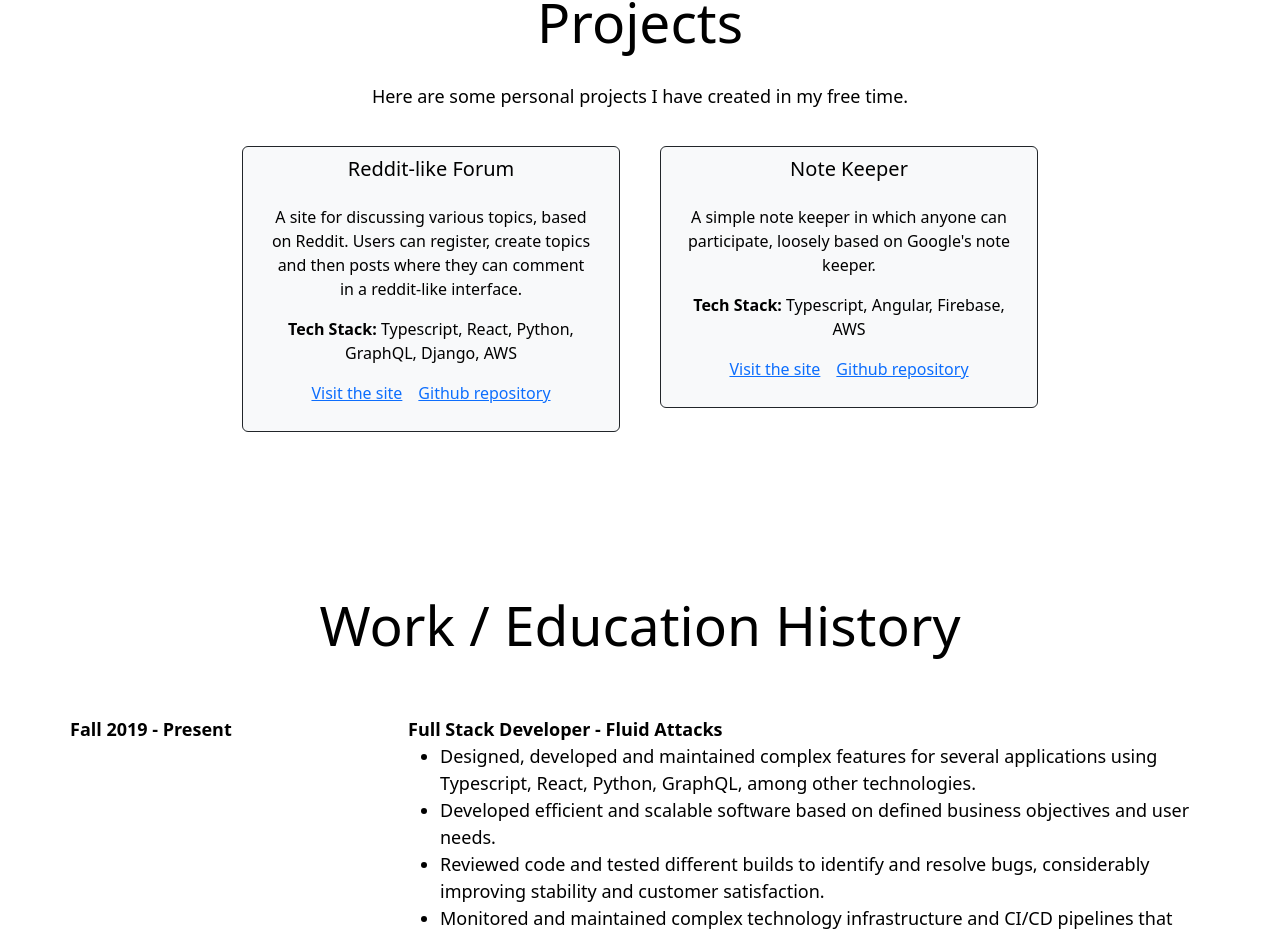
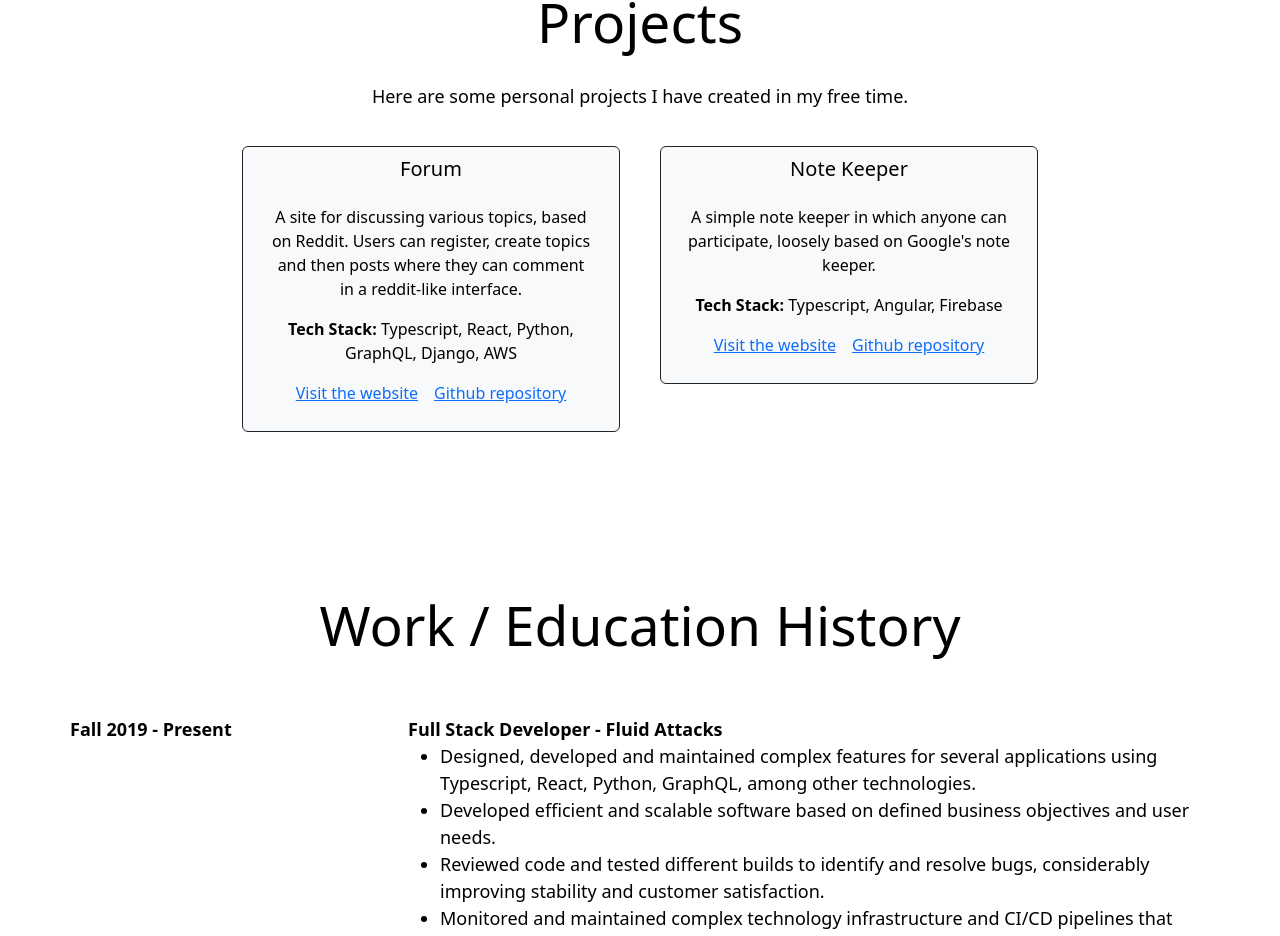
Before and after one commit to rferog/personal-website, a Next.js app: page / in a window 1280 px wide. Shown: the part 1615-2551 px from the top of the page. Built offline with nearby package versions, Linux system fonts and the light colour scheme.

Commit message:
Add urls and change some text

```diff
--- a/pages/index.tsx
+++ b/pages/index.tsx
@@ -161,13 +161,17 @@ export default function Home() {
                 className={styles.projectsCard}
                 bg={darkMode ? "dark" : "light"} border="dark"
               >
-                <Card.Title>{"Reddit-like Forum"}</Card.Title>
+                <Card.Title>{"Forum"}</Card.Title>
                 <Card.Body>
                   <p>{PROJECT_1}</p>
                   <p>
                     <strong>{"Tech Stack:"}</strong> {STACK_1}</p>
-                  <Card.Link href="#">{"Visit the site"}</Card.Link>
-                  <Card.Link href="#">{"Github repository"}</Card.Link>
+                  <Card.Link href="https://forum.rferog.com/">
+                    {"Visit the website"}
+                  </Card.Link>
+                  <Card.Link href="https://github.com/rferog/forum-frontend">
+                    {"Github repository"}
+                  </Card.Link>
                 </Card.Body>
               </Card>
               <Card
@@ -179,8 +183,12 @@ export default function Home() {
                 <Card.Body>
                   <p>{PROJECT_2}</p>
                   <p><strong>{"Tech Stack:"}</strong> {STACK_2}</p>
-                  <Card.Link href="#">{"Visit the site"}</Card.Link>
-                  <Card.Link href="#">{"Github repository"}</Card.Link>
+                  <Card.Link href="https://notes.rferog.com/">
+                    {"Visit the website"}
+                  </Card.Link>
+                  <Card.Link href="https://github.com/rferog/note-keeper">
+                    {"Github repository"}
+                  </Card.Link>
                 </Card.Body>
               </Card>
             </div>
--- a/text.ts
+++ b/text.ts
@@ -85,7 +85,7 @@ Typescript, React, Python, GraphQL, Django, AWS
 `;
 
 const STACK_2 = `
-Typescript, Angular, Firebase, AWS
+Typescript, Angular, Firebase
 `;
 
 export {
```
